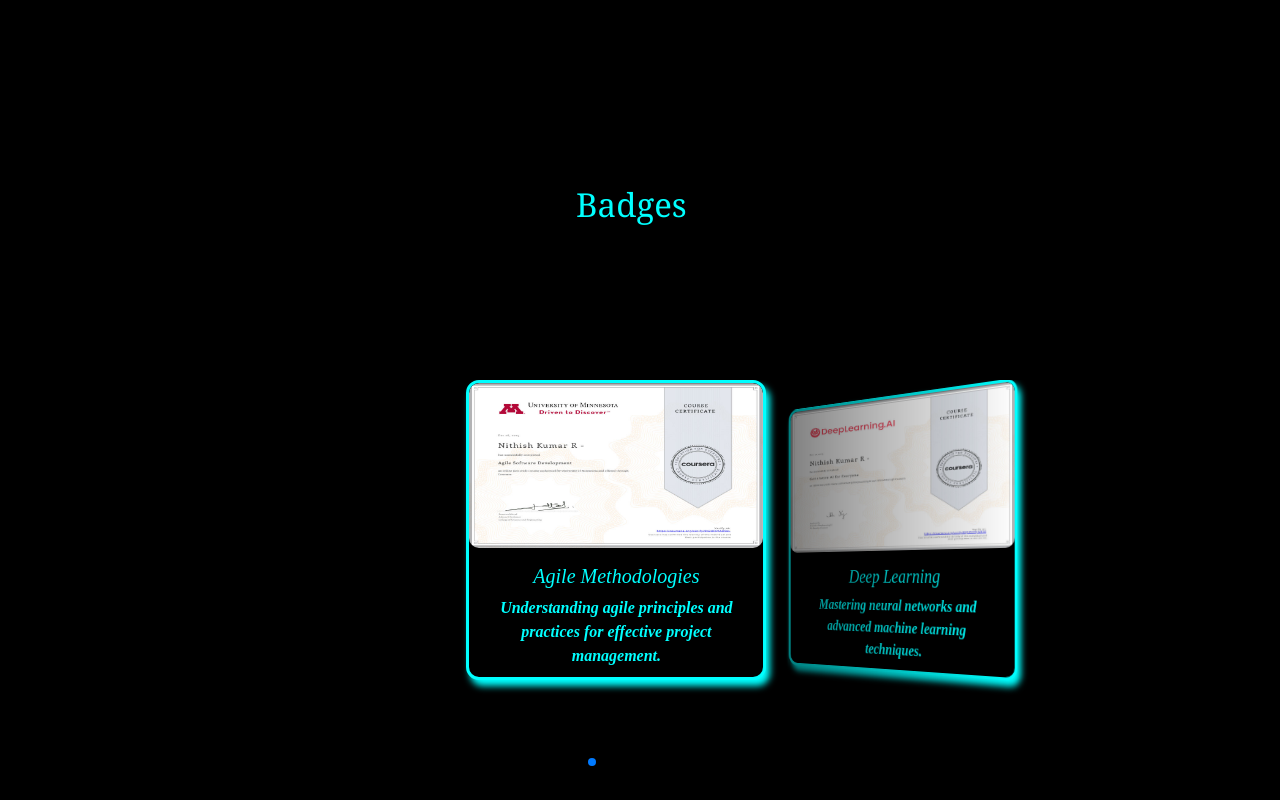
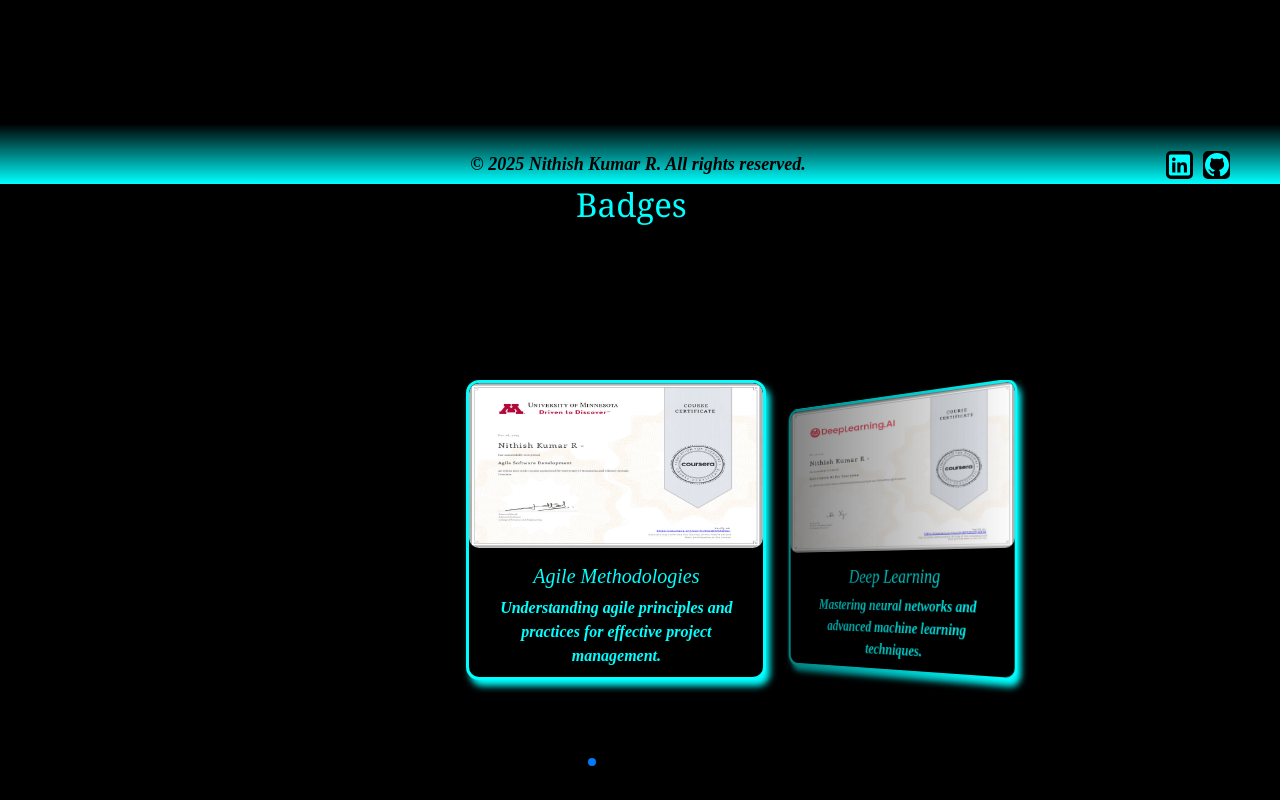
Before and after one commit to Nithish1121/Professional_Portfolio, a React (Create React App) app in the folder portfolio/: page /about in a window 1280 px wide. Shown: the part 3820-4620 px from the top of the page. Built offline with nearby package versions, Linux system fonts and the light colour scheme.

Commit message:
Footer component added along with media queries

```diff
--- a/portfolio/src/App.js
+++ b/portfolio/src/App.js
@@ -50,6 +50,7 @@ import Certificate from './Components/certificate';
 import "slick-carousel/slick/slick.css";
 import "slick-carousel/slick/slick-theme.css";
 import Contact from './Components/contact';
+import Footer from './Components/footer';
 
 
 function App() {
@@ -74,6 +75,9 @@ function App() {
       <div id="contact">
         <Contact/>
       </div>
+      <div>
+        <Footer/>
+      </div>
     </div>
   );
 }
--- /dev/null
+++ b/portfolio/src/Components/footer.jsx
@@ -0,0 +1,21 @@
+import "../Stylings/footer.css";
+
+const Footer=()=>{
+    return (
+        <div className="Footercontainer">
+            <p className="footText">© 2025 Nithish Kumar R. All rights reserved.</p>
+        <div className="ico">
+            {/* <p><i className="fas fa-map-marker-alt"></i></p> */}
+            <p className="footico"><a href="http://linkedin.com/in/nithishkumar1121
+            " className="no-underline"> <i className="fab fa-linkedin"></i></a>
+            <a href="https://github.com/Nithish1121" className="no-underline" id="giticon"><i className="fab fa-github"></i></a>
+            </p>
+            {/* <p className="footicon"><a href="https://github.com/Nithish1121" className="no-underline" id="giticon"><i className="fab fa-github"></i></a></p> */}
+        </div>
+
+        </div>
+
+    )
+}
+
+export default Footer;
--- a/portfolio/src/Components/navbar.jsx
+++ b/portfolio/src/Components/navbar.jsx
@@ -61,9 +61,7 @@
 //     </nav>
 //   );
 // };
-
 // export default Navbar;
-
 
 import "../Stylings/navbar.css";
 import { Link as ScrollLink } from "react-scroll";
@@ -115,7 +113,7 @@ const Navbar = () => {
                 Certificates
               </ScrollLink>
             </li>
-            <li className="nav-item">
+            <li className="nav-item" id="lastoption">
               <ScrollLink className="nav-link" to="contact" smooth={true} duration={500}>
                 Contacts
               </ScrollLink>
--- /dev/null
+++ b/portfolio/src/Stylings/footer.css
@@ -0,0 +1,82 @@
+.Footercontainer{
+    margin-top: 70px;
+    height: 60px;
+    /* background-color:rgb(16, 16, 16); */
+    background: linear-gradient(to top ,aqua, black);
+    color: black;
+    font-size: 18px;
+    /* margin-bottom: -10px; */
+    font-style: oblique;
+    font-weight: bold;
+    padding-top: 27px;
+    /* padding-bottom: 15px; */
+    /* border: 2px aqua solid; */
+    /* margin-bottom: -10px; */
+    font-family: 'Times New Roman', Times, serif;
+    /* margin-bottom: 10px; */
+}
+.footText{
+    /* float: left; */
+text-align: center;
+/* background-color: red; */
+display: inline-block;
+    padding-left: 110px;
+
+}
+.fab{
+    background-color: black;
+    width: 27px;
+    height: 28px;
+    border: 2px black solid;
+    border-radius: 5px;
+}
+
+.ico{
+display: inline-block;
+float: right;
+/* text-align: right; */
+/* background-color: red; */
+height: 20px;
+padding-right: 40px;
+}
+
+@media (max-width:399px){
+    .Footercontainer{
+        position: absolute;
+        top:600%;
+        width: 450px;
+        margin-bottom: 0px;
+    }
+    .footText{
+        text-align: left;
+        font-size: 16px;
+        /* background-color: red; */
+        padding-left: 0px;
+    }
+    .ico{
+        padding-right: 0px;
+        /* background-color: indianred; */
+        margin-right:10px;
+    }
+}
+
+@media (min-width:400px) and (max-width:600px)
+{
+    .Footercontainer{
+        position: absolute;
+        top:550%;
+        width: 457px;
+        margin-bottom: 0px;
+    }
+    .footText{
+        text-align: left;
+        font-size: 16px;
+        /* background-color: red; */
+        padding-left: 0px;
+    }
+    .ico{
+        padding-right: 0px;
+        /* background-color: indianred; */
+        margin-right:10px;
+    }
+}
--- a/portfolio/src/Stylings/navbar.css
+++ b/portfolio/src/Stylings/navbar.css
@@ -25,6 +25,7 @@
 }
 .navbar{
     background: linear-gradient(to top, #121212, #00ffff);
+    /* background-color: red; */
 }
 .bran{
     /* background-color: rebeccapurple; */
@@ -85,15 +86,28 @@
 @media (max-width: 450px){
     .name{
         padding-left: 0px;
+        /* color:rgb(199, 197, 197); */
     }
     .role{
         margin-left: 140px;
-    }.nav-link {
-  position: relative;
-  color:#2e2e2e; /* or your preferred text color */
-  text-decoration: none;
-  padding-bottom: 6px; /* space between text and underline */
-  margin-left: 10px;
+    }
+
+    .nav-link {
+      position: relative;
+      color:rgb(0, 0, 0);
+      text-decoration: none;
+      padding-bottom: 10px; /* space between text and underline */
+      margin-left: 10px;
+}
+
+
+.nav-link::after{
+  width: 0%;
+  left: 38%;
+}
+.nav-link:hover::after{
+  width:0%;
+  left: 38%;
 }
 
 }
```
